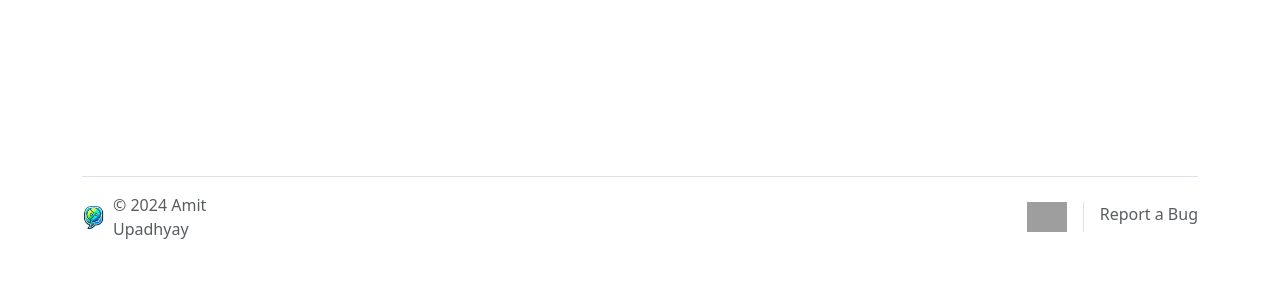
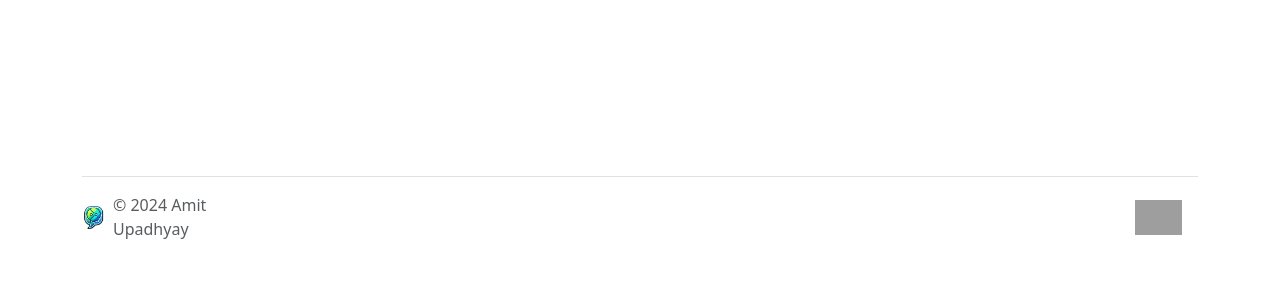
Before and after one commit to ppl-call-me-tima/chatify, a Flask app: page /change_password in a window 1280 px wide. Shown: the part 519-800 px from the top of the page. Run offline with Flask 3, Linux system fonts and the light colour scheme; the visitor is signed in with stand-in values (Sample User, id 1); grey boxes are pictures that could not be loaded.

Commit message:
Remove report a bug link

```diff
--- a/templates/layout.html
+++ b/templates/layout.html
@@ -115,12 +115,12 @@
 				</a>
 				<span class="text-muted">© 2024 Amit Upadhyay</span>
 				<ul class="nav col-md-10 justify-content-end list-unstyled d-flex">
-					<li class="ms-3 pe-3 border-end">
+					<li class="ms-3 pe-3">
 						<a target="_blank" href="https://github.com/ppl-call-me-tima/chatify" class="text-muted">
-							<img src="../static/icons/github.png" alt="github icon" height="30px">
+							<img src="../static/icons/github.png" alt="github icon" height="35px">
 						</a>
 					</li>
-					<li class="ms-3"><a href="#" class=" text-muted text-decoration-none">Report a Bug</a></li>
+					<!-- <li class="ms-3"><a href="#" class=" text-muted text-decoration-none">Report a Bug</a></li> -->
 				</ul>
 			</div>
 		</footer>
```
